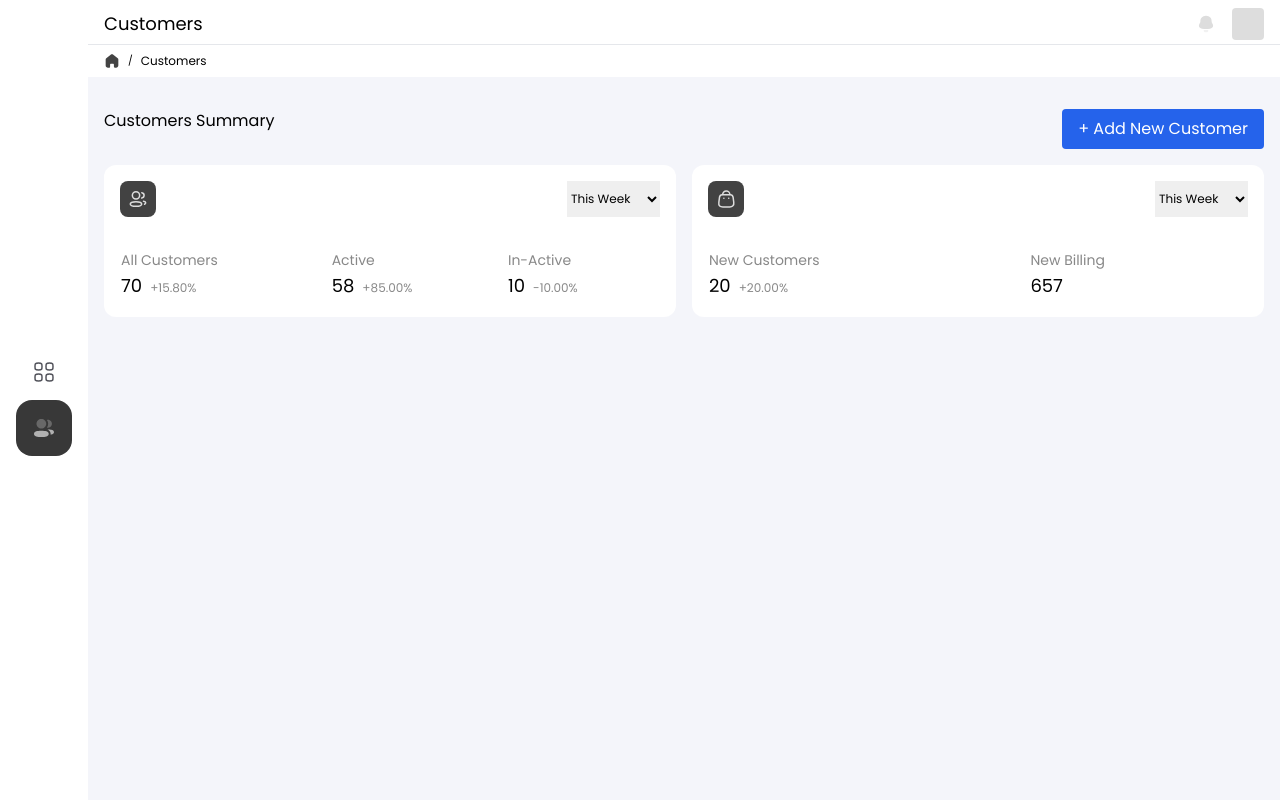
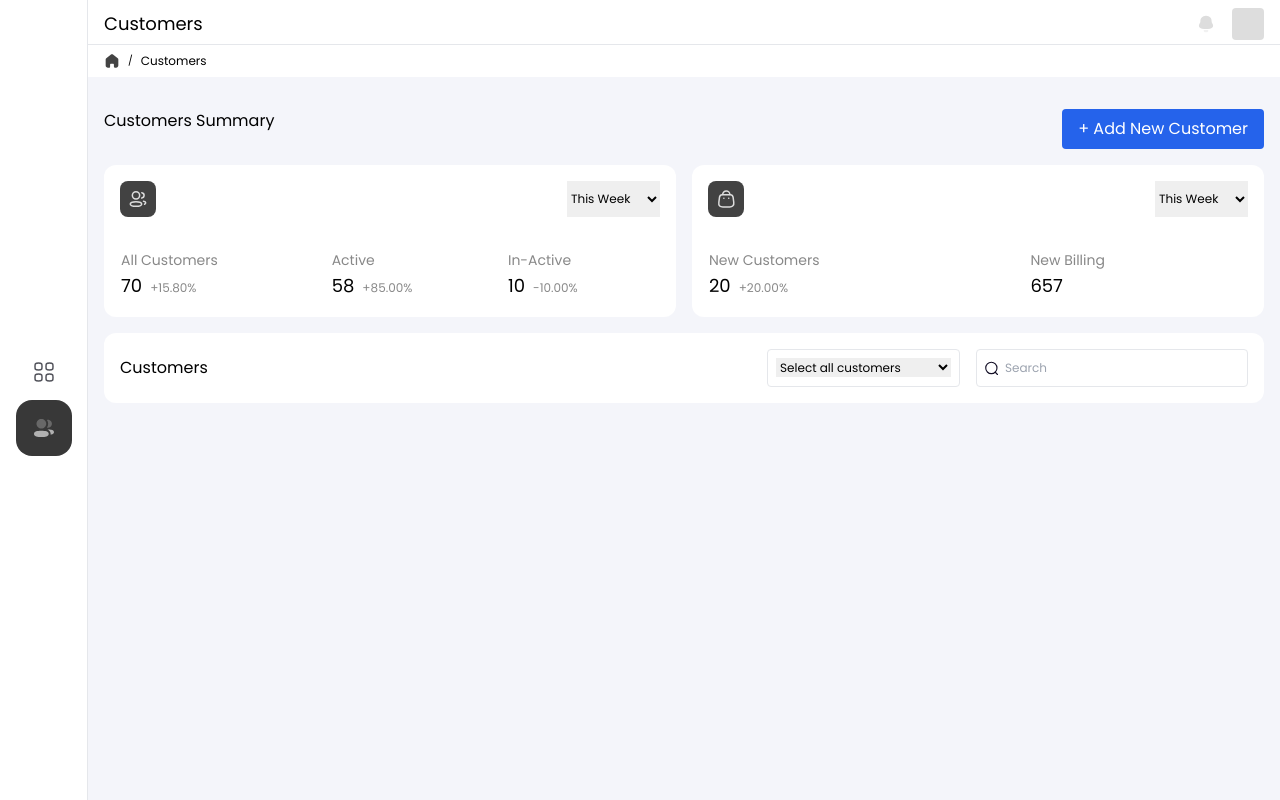
Before and after one commit to somesh4545/billing_system, a React (Vite) app: page /customers in a window 1280 px wide. Built offline with nearby package versions, Linux system fonts and the light colour scheme.

Commit message:
working on customerslist

```diff
--- /dev/null
+++ b/src/components/CustomersList.tsx
@@ -0,0 +1,9 @@
+import React from "react";
+
+export default function CustomersList() {
+  return (
+    <>
+
+    </>
+  )
+}
--- /dev/null
+++ b/src/components/CustomersListHeadings.tsx
@@ -0,0 +1,33 @@
+import React from "react";
+
+export default function CustomersListHeadings() {
+  return (
+    <div className="flex justify-between items-center">
+      <span>Customers</span>
+      <div className="text-xs flex gap-4">
+        <div className="border w-max p-2 rounded">
+          <select className="cursor-pointer">
+            <option value="all">Select all customers</option>
+            <option value="active">Select active customers</option>
+            <option value="inactive">Select inactive customers</option>
+          </select>
+        </div>
+
+        <div className="relative">
+          <img
+            width={15}
+            height={16}
+            alt="Search Icon"
+            src="/svgs/search.icon.svg"
+            className="absolute top-1/2 -translate-y-1/2 left-2"
+          />
+          <input
+            type="text"
+            placeholder="Search"
+            className="border p-2.5 rounded pl-7"
+          />
+        </div>
+      </div>
+    </div>
+  );
+}
--- a/src/components/Sidebar.tsx
+++ b/src/components/Sidebar.tsx
@@ -16,7 +16,7 @@ const images = [
 
 export default function Sidebar() {
   return (
-    <div className="h-screen bg-white flex flex-col justify-center items-center">
+    <div className="h-screen bg-white flex flex-col justify-center items-center border-r">
       {images.map((image, _) => (
         <div
           key={image.alt}
--- a/src/pages/Customers.tsx
+++ b/src/pages/Customers.tsx
@@ -1,6 +1,8 @@
 import React from "react";
 import CustomersStatusWidget from "../components/CustomersStatusWidget";
 import CustomersBillingStatusWidget from "../components/CustomersBillingStatusWidget";
+import CustomersListHeadings from "../components/CustomersListHeadings";
+import CustomersList from "../components/CustomersList";
 
 export default function Customers() {
   return (
@@ -12,9 +14,16 @@ export default function Customers() {
         </button>
       </div>
 
-      <div className="grid md:grid-row-1 md:grid-cols-[1fr_1fr] grid-cols-1 grid-row-[1fr_1fr] gap-4">
-        <CustomersStatusWidget />
-        <CustomersBillingStatusWidget />
+      <div className="grid gap-4">
+        <div className="grid md:grid-row-1 md:grid-cols-[1fr_1fr] grid-cols-1 grid-row-[1fr_1fr] gap-4">
+          <CustomersStatusWidget />
+          <CustomersBillingStatusWidget />
+        </div>
+
+        <div className="w-full bg-white rounded-xl p-4">
+          <CustomersListHeadings />
+          <CustomersList />
+        </div>
       </div>
     </div>
   );
```
Also changed, not shown: public/svgs/search.icon.svg (added).
